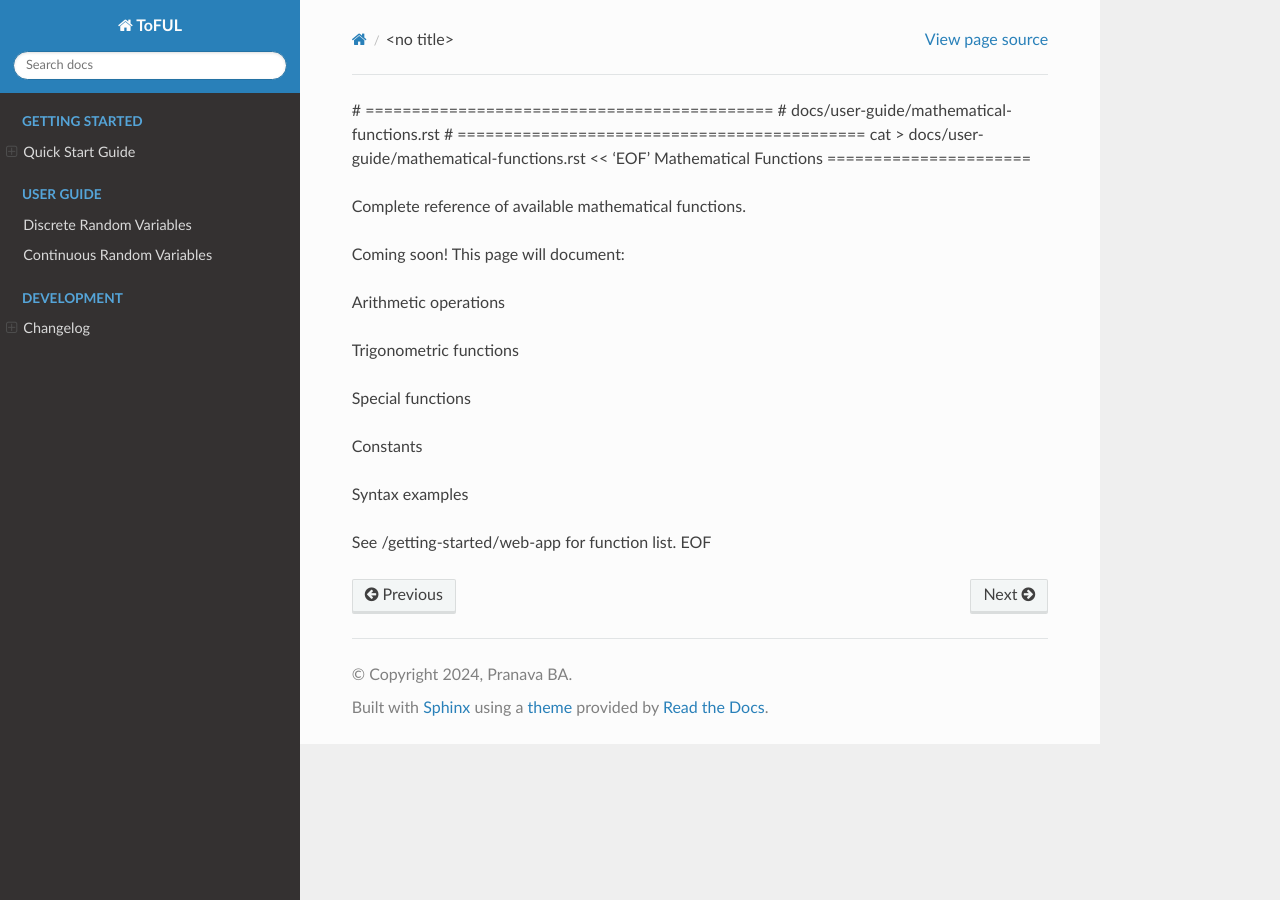
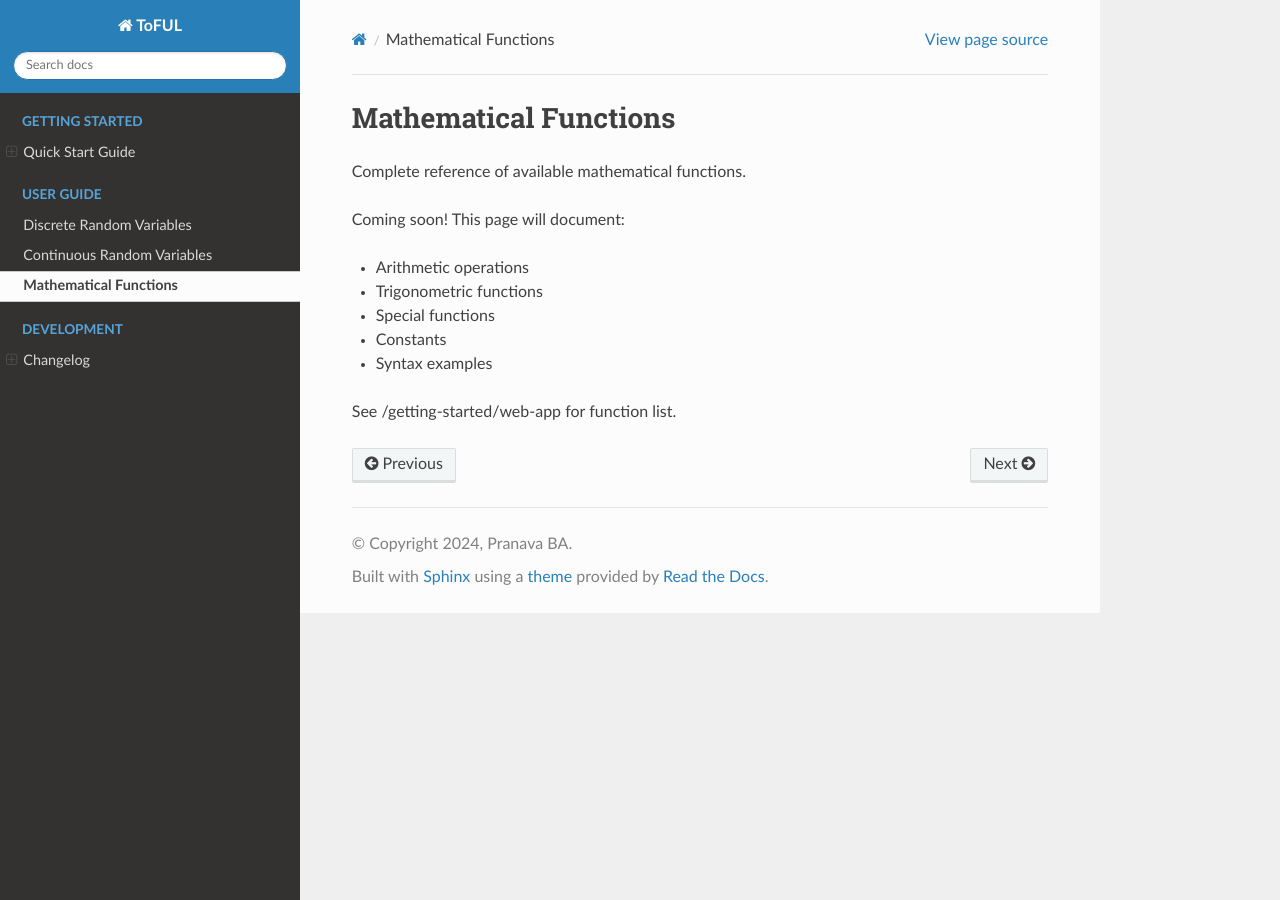
Before and after one commit to pranava-ba/ToFUL, a Sphinx documentation site: the page built from docs/user-guide/mathematical-functions.rst, in a window 1280 px wide. Built offline with Sphinx 7.4.7 and the Read the Docs theme 3.1.0, drawn with Linux system fonts in a browser that asks for light colours; pages that are not in the unit, such as notebooks, are missing from menus.

Commit message:
Update mathematical-functions.rst

```diff
--- a/docs/user-guide/mathematical-functions.rst
+++ b/docs/user-guide/mathematical-functions.rst
@@ -1,7 +1,3 @@
-# ============================================
-# docs/user-guide/mathematical-functions.rst
-# ============================================
-cat > docs/user-guide/mathematical-functions.rst << 'EOF'
 Mathematical Functions
 ======================
 
@@ -16,4 +12,3 @@ Coming soon! This page will document:
 * Syntax examples
 
 See :doc:`/getting-started/web-app` for function list.
-EOF
```
